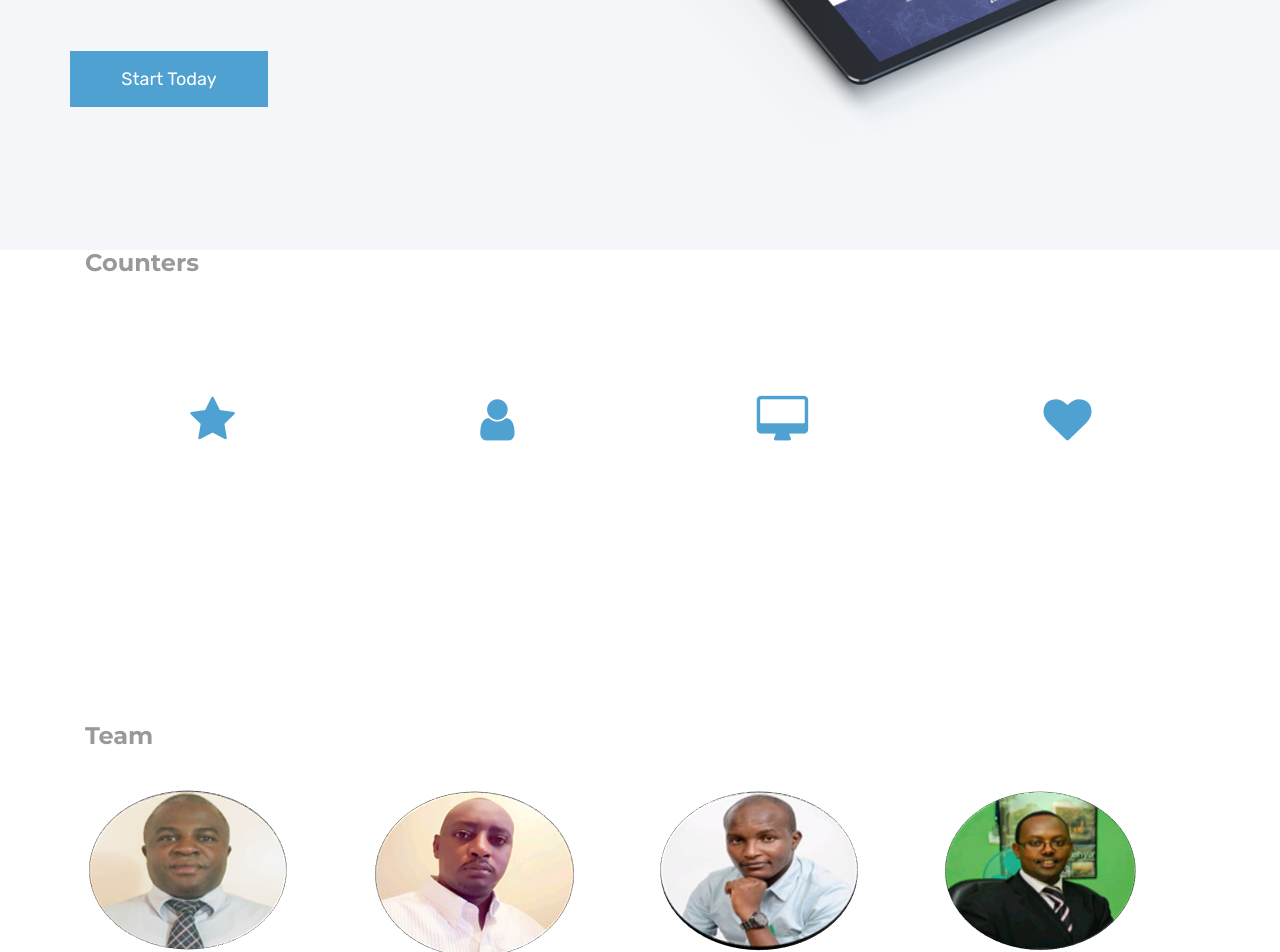
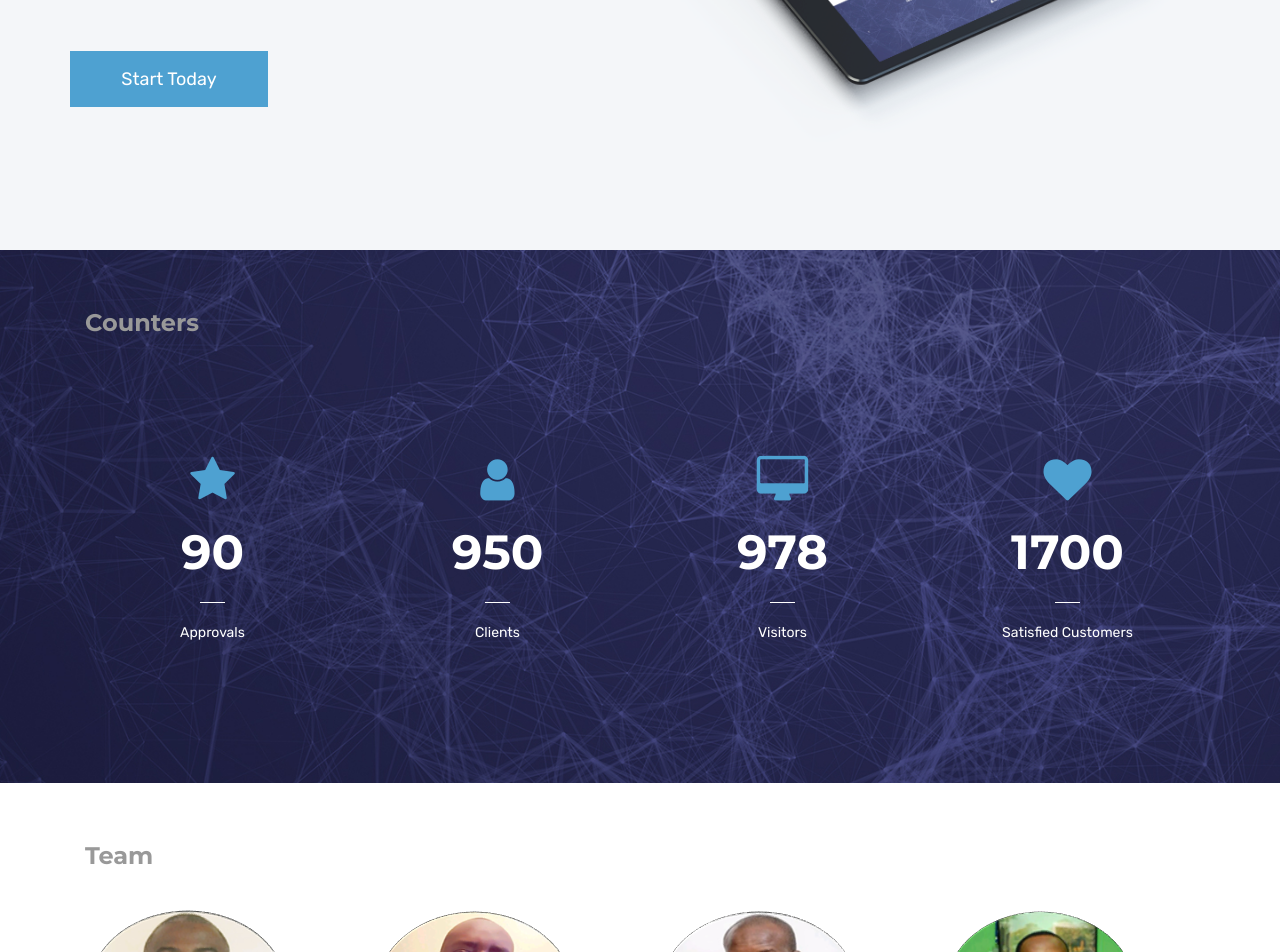
Before and after one commit to iHealth-paycard/ihealth, a Jekyll site: the page built from index.html, in a window 1280 px wide. Shown: the part 2222-3174 px from the top of the page. Built offline with Jekyll 4.4.1, drawn with Linux system fonts in a browser that asks for light colours.

Commit message:
Updated main.css and index.html

```diff
--- a/assets/css/main.css
+++ b/assets/css/main.css
@@ -2147,7 +2147,7 @@ nav#menu span.fa.fa-bars:hover {
   position: relative;
 }
 #counter {
-  background-image: url(/assets/images/about/testimonial-bg.jpg);
+  background-image: url(https://ihealth-paycard.github.io/ihealth/assets/images/about/testimonial-bg.jpg);
   background-size: cover;
   padding: 60px 0;
 }
--- a/index.html
+++ b/index.html
@@ -115,11 +115,8 @@ canonical: https://ihealth.github.io
               </div>
             </div>
 
-
-	 <div class="container">
-	 </div>
       <!-- <div class="mb-60"></div>-->
-      <div id="counter single-testimonial-area">
+      <div id="counter">
         <div class="container">
           <h4 class="sub-title">Counters</h4>
           <div class="row count-to-sec">
```
